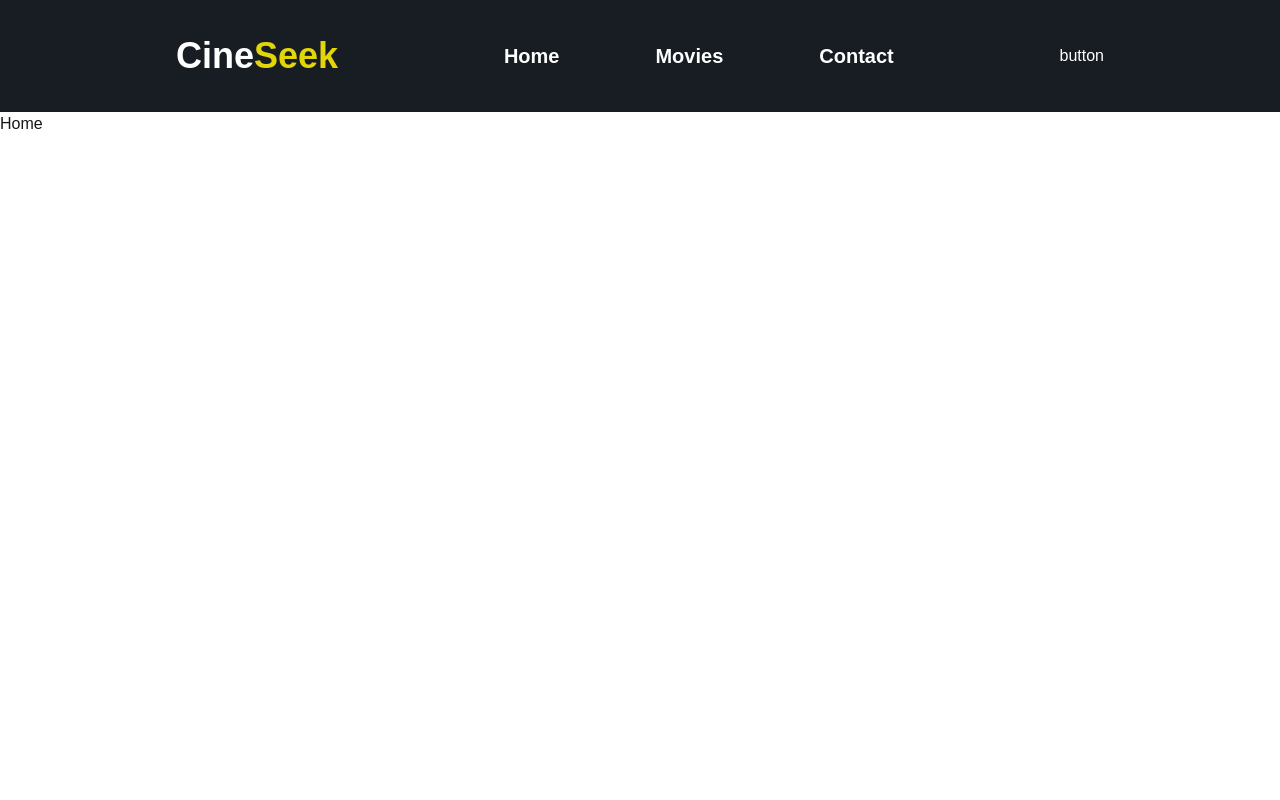
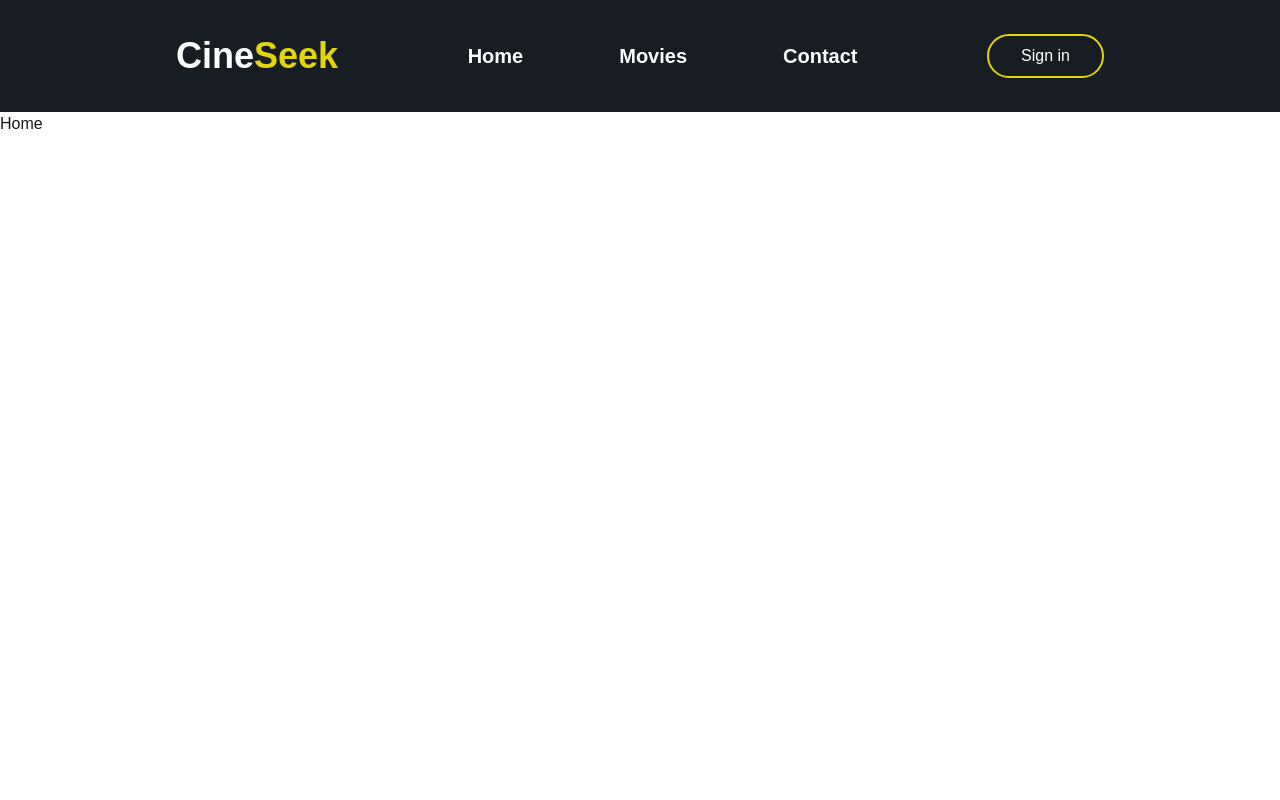
Before and after one commit to Joshuakibwage/alx-project-0x14, a Next.js app in the folder alx-movie-app/: page / in a window 1280 px wide. Shown: the top 800 px of the page. Built offline with nearby package versions, Linux system fonts and the light colour scheme.

Commit message:
feat: add a reusable button component

```diff
--- a/alx-movie-app/components/common/Button.tsx
+++ b/alx-movie-app/components/common/Button.tsx
@@ -1,13 +1,14 @@
+import { ButtonProps } from "@/interfaces";
 
-
-
-const Button: React.FC = () => {
-    return (
-        <button>
-            button
-        </button>
-    )
+const Button: React.FC<ButtonProps> = ({ title, action }) => {
+  return (
+    <button
+        onClick={action}
+        className="px-8 py-2 border-2 border-[#E2D609] rounded-full hover:bg-[#E2D609] hover:text-black transition-colors duration-300"
+    >
+        {title}
+    </button>
+  )
 }
 
-
 export default Button;
```
